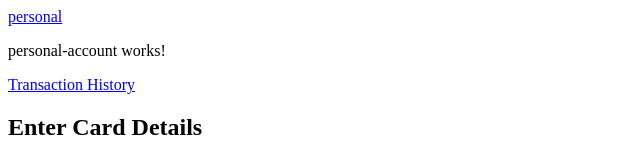
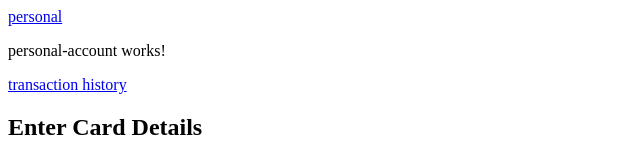
Before and after one commit to mdiazelt/RevPay-Banking-Project, an Angular app in the folder frontend/: page /personal in a window 1280 px wide. Shown: the top 163 px of the page, without its empty margins (0-640 px from the left). Built offline with nearby package versions, Linux system fonts and the light colour scheme.

Commit message:
added route to child

```diff
--- a/frontend/src/app/components/personal-account/personal-account.component.html
+++ b/frontend/src/app/components/personal-account/personal-account.component.html
@@ -1,5 +1,12 @@
 <p>personal-account works!</p>
+
+<!-- <div routerLinkActive="active-link" [routerLinkActiveOptions]="{exact:true}">
 <a routerLink="/personal/personal-transaction-history">Transaction History</a>
+</div> -->
+<p>
+    <a [routerLink]="['/personal/transaction-history']"> transaction history</a>
+</p>
+
 <section class="card">
     <h2>Enter Card Details</h2>
 
@@ -15,3 +22,4 @@
     <h3>Security Number</h3>
     <input placeholder="Type Here">
 </section>
+<router-outlet></router-outlet>
```
